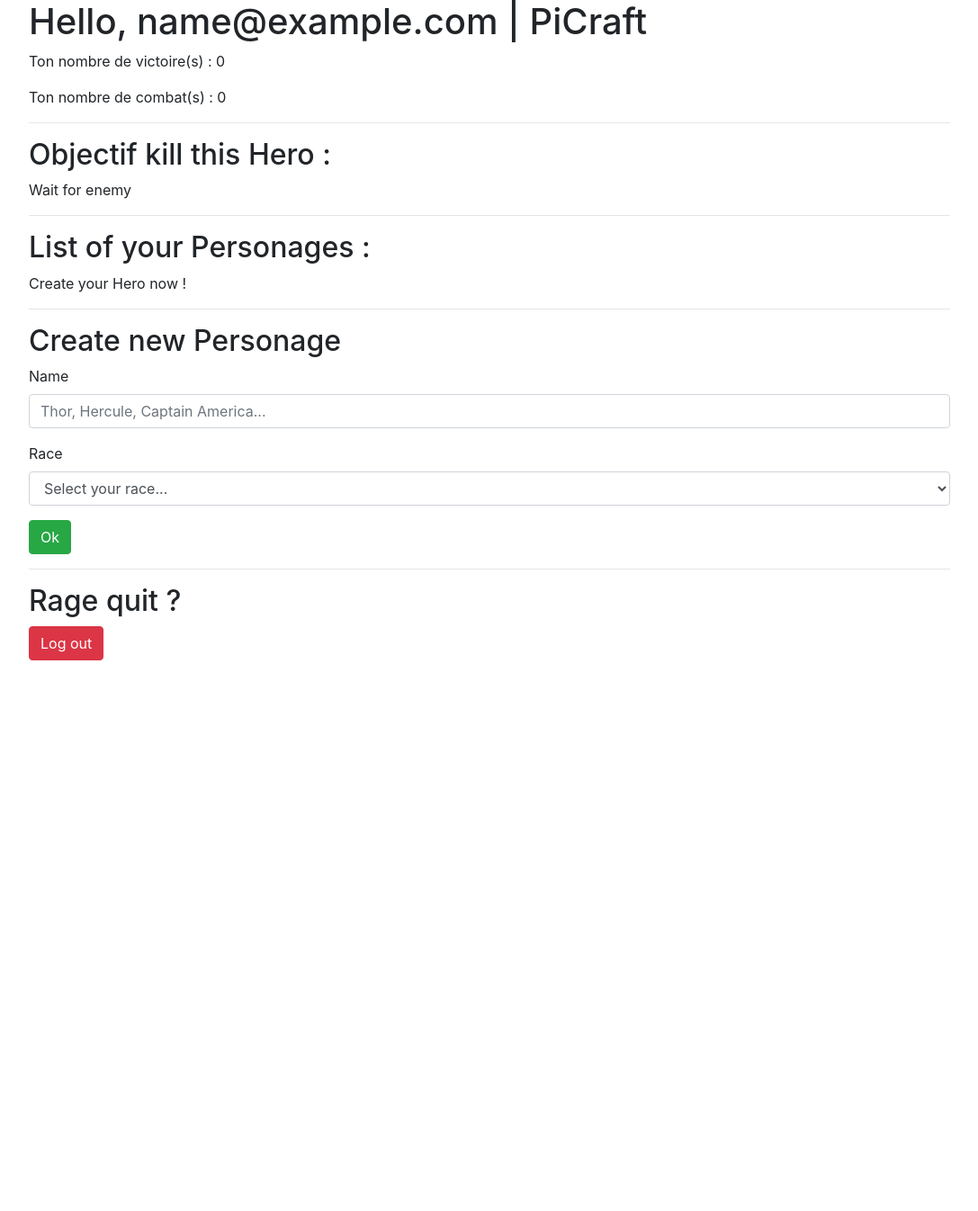
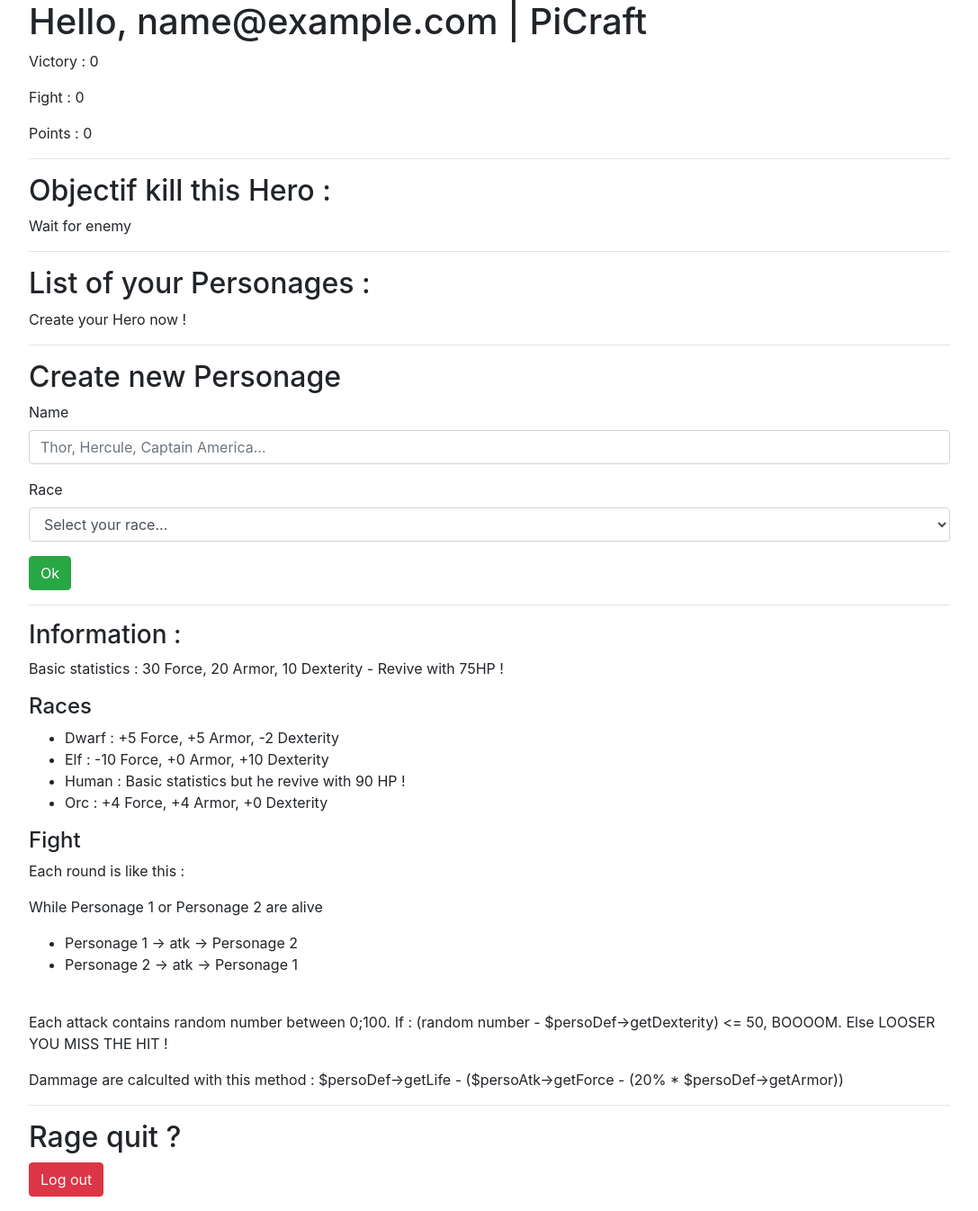
Before and after one commit to MickaelMatuchak/bootcamp_pictime, a PHP site: page /account.php in a window 1280 px wide. Shown: the whole page at 90% size, without its empty margins (96-1183 px from the left). Before the commit the page ends 734 px from the top, so only its background shows below. Run offline with PHP 8.4, Linux system fonts and the light colour scheme; the visitor is signed in with stand-in values (Sample User, id 1); data that the repository does not hold is empty.

Commit message:
Hash mot de passage et mise en place de points par utilisateur

```diff
--- a/class/Personage.php
+++ b/class/Personage.php
@@ -10,6 +10,7 @@ Abstract class Personage
     protected $race;
     protected $user;
     protected $stats;
+    protected $victory = 0;
 
     const RACES = ['Dwarf', 'Elf', 'Orc', 'Human'];
 
@@ -90,6 +91,16 @@ Abstract class Personage
         return false;
     }
 
+    public function getVictory(): int
+    {
+        return $this->victory;
+    }
+
+    public function setVictory(int $victory)
+    {
+        $this->victory = $victory;
+    }
+
     public function attack(Personage $perso, int $jet): bool
     {
         if ($jet - $perso->getStats()['dexterity'] <= 50) {
@@ -115,7 +126,7 @@ Abstract class Personage
             $this->setLife(75);
 
             if ($this->getRace() === 'Human')
-                $this->setLife(100);
+                $this->setLife(90);
         }
     }
 }
--- a/class/User.php
+++ b/class/User.php
@@ -8,6 +8,7 @@ class User
     private $email;
     private $password;
     private $personages;
+    private $points = 0;
     private $fight = 0;
     private $victory = 0;
 
@@ -82,6 +83,16 @@ class User
         $this->victory = $victory;
     }
 
+    public function getPoints(): int
+    {
+        return $this->points;
+    }
+
+    public function setPoints(int $points)
+    {
+        $this->points = $points;
+    }
+
     public function __toString(): string
     {
         return 'Hello, ' . $this->getEmail();
--- a/model/UserModel.php
+++ b/model/UserModel.php
@@ -42,8 +42,16 @@ class UserModel
     // Enregistre un utilisateur en BDD
     public function saveUser(User $user)
     {
-        $req = $this->db->prepare('INSERT INTO user (email, password, fight, victory) VALUES (:email, :password, :fight, :victory)');
-        $req->execute(array('email' => $user->getEmail(), 'password' => $user->getPassword(), 'fight' => $user->getFight(), 'victory' => $user->getVictory()));
+        $req = $this->db->prepare('INSERT INTO user (email, password, fight, victory, points) VALUES (:email, :password, :fight, :victory, :points)');
+        $req->execute(
+            array(
+                'email' => $user->getEmail(),
+                'password' => password_hash('piCraft' . $user->getPassword(), PASSWORD_BCRYPT),
+                'fight' => $user->getFight(),
+                'victory' => $user->getVictory(),
+                'points' => $user->getPoints()
+            )
+        );
 
         $req->closeCursor();
     }
@@ -51,7 +59,7 @@ class UserModel
     // Fournit les données de la BDD à l'objet en fonction de son $name = $value
     public function hydrate(string $name, $value)
     {
-        $req = $this->db->prepare('SELECT id, email, password, fight, victory FROM user WHERE ' . $name . ' = :' . $name);
+        $req = $this->db->prepare('SELECT id, email, password, fight, victory, points FROM user WHERE ' . $name . ' = :' . $name);
         $req->execute(array($name => $value));
 
         $data = $req->fetch();
@@ -62,6 +70,7 @@ class UserModel
             $user->setId($data['id']);
             $user->setFight($data['fight']);
             $user->setVictory($data['victory']);
+            $user->setPoints($data['points']);
 
             // Recherche tous les personnages du joueur
             $personages = new PersonageModel($this->db);
@@ -96,12 +105,13 @@ class UserModel
     // Met à jour l'utilisateur
     public function update(User $user)
     {
-        $req = $this->db->prepare('UPDATE user SET fight = :fight, victory = :victory WHERE email = :email');
+        $req = $this->db->prepare('UPDATE user SET fight = :fight, victory = :victory, points = :points WHERE email = :email');
 
         $req->execute(array(
             'fight' => $user->getFight(),
             'victory' => $user->getVictory(),
-            'email' => $user->getEmail()
+            'email' => $user->getEmail(),
+            'points' => $user->getPoints()
         ));
 
         $req->closeCursor();
--- a/public/account.php
+++ b/public/account.php
@@ -30,8 +30,13 @@ try {
 $enemyName = $persoModel->getRandomEnemy($user->getId());
 
 if ($enemyName !== null) {
+    // Récupère le personnage ennemi
     $persoModel->hydrate($persoModel->getRandomEnemy($user->getId()));
     $enemy = $persoModel->fetch();
+
+    // Récupère l'utilisateur du personnage ennemi
+    $userModel->hydrate('id', $enemy->getUser());
+    $userEnemy = $userModel->fetch();
 }
 ?>
 
@@ -44,15 +49,18 @@ if ($enemyName !== null) {
     </head>
     <body>
         <h1>Hello, <?= htmlentities($user->getEmail()); ?> | PiCraft</h1>
-        <p>Ton nombre de victoire(s) : <?= $user->getVictory(); ?></p>
-        <p>Ton nombre de combat(s) : <?= $user->getFight(); ?></p>
+        <p>Victory : <?= $user->getVictory(); ?></p>
+        <p>Fight : <?= $user->getFight(); ?></p>
         <?php if ($user->getFight() !== 0) : ?>
-            <p>% de victoire : <?= 100 * $user->getVictory() / $user->getFight(); ?></p>
+            <p>Ratio : <?= 100 * $user->getVictory() / $user->getFight(); ?> %</p>
         <?php endif; ?>
+        <p>Points : <?= $user->getPoints(); ?></p>
+
         <hr>
 
         <h2>Objectif kill this Hero :</h2>
         <?php if ($enemyName && isset($enemy)): ?>
+            <p>User : <?= $userEnemy->getEmail() ?></p>
             <p>Hello, my name is <b><?= $enemy->getName(); ?> (<?= $enemy->getLife(); ?> HP)</b>. I'm <b><?= $enemy->getRace() ?></b>.</p>
             <p>
                 Stats :
@@ -86,10 +94,21 @@ if ($enemyName !== null) {
                     <tr>
                         <td><?= $perso->getName(); ?></td>
                         <td><?= $perso->getRace(); ?></td>
-                        <td><?= $perso->getLife(); ?> HP : <?= ($perso->getStatus() === true) ? 'In life' : 'Dead'; ?></td>
+                        <td>
+                            <div class="progress">
+                                <div class="progress-bar" role="progressbar" aria-valuenow="<?= $perso->getLife(); ?>"
+                                     aria-valuemin="0" aria-valuemax="100" style="width:<?= $perso->getLife(); ?>%">
+                                    <span class="sr-only"><?= $perso->getLife(); ?> HP : <?= ($perso->getStatus() === true) ? 'In life' : 'Dead'; ?></span>
+                                </div>
+                            </div>
+                            <?= $perso->getLife(); ?> HP : <?= ($perso->getStatus() === true) ? 'In life' : 'Dead'; ?>
+                        </td>
 
                         <?php foreach ($perso->getStats() as $key => $value): ?>
-                            <td><?= $value; ?></td>
+                            <td>
+                                <?= $value; ?>
+                                <button class="btn btn-light" disabled title="Coast: 300 points">+</button>
+                            </td>
                         <?php endforeach; ?>
 
                         <td>
@@ -140,6 +159,28 @@ if ($enemyName !== null) {
 
         <hr>
 
+        <h3>Information : </h3>
+        <p>Basic statistics : 30 Force, 20 Armor, 10 Dexterity - Revive with 75HP !</p>
+        <h4>Races</h4>
+        <ul>
+            <li>Dwarf : +5 Force, +5 Armor, -2 Dexterity</li>
+            <li>Elf : -10 Force, +0 Armor, +10 Dexterity</li>
+            <li>Human : Basic statistics but he revive with 90 HP !</li>
+            <li>Orc : +4 Force, +4 Armor, +0 Dexterity</li>
+        </ul>
+        <h4>Fight</h4>
+            <p>Each round is like this :</p>
+            <p>While Personage 1 or Personage 2 are alive</p>
+            <ul>
+                <li>Personage 1 -> atk -> Personage 2</li>
+                <li>Personage 2 -> atk -> Personage 1</li>
+            </ul>
+            <br>
+            <p>Each attack contains random number between 0;100. If : (random number - $persoDef->getDexterity) <= 50,
+                BOOOOM. Else LOOSER YOU MISS THE HIT !</p>
+            <p>Dammage are calculted with this method : $persoDef->getLife - ($persoAtk->getForce - (20% * $persoDef->getArmor))</p>
+        <hr>
+
         <h2>Rage quit ?</h2>
         <form action="user/logout.php" method="post">
             <input type="submit" class="btn btn-danger" value="Log out" />
--- a/public/personage/fight.php
+++ b/public/personage/fight.php
@@ -79,9 +79,11 @@ if ($_POST['perso'] && $_POST['enemy']) {
     // On détermine le gagnant
     if ($perso->getLife() > 0) {
         $user->setVictory($user->getVictory() + 1);
+        $user->setPoints($user->getPoints() + 100);
         $winner = $perso;
     } else {
         $userEnemy->setVictory($userEnemy->getVictory() + 1);
+        $userEnemy->setPoints($userEnemy->getPoints() + 100);
         $winner = $enemy;
     }
 
```
Also changed, not shown: bootcamp.sql (+30 -5 lines), public/user/login.php (+11 -4 lines), tests/Personage/PersonageModelTest.php (+1 -4 lines), tests/Personage/PersonageTest.php (+1 -1 lines), tests/Stat/StatModelTest.php (+0 -1 lines), tests/User/UserModelTest.php (+5 -6 lines), tests/fixtures.xml (+2 -2 lines).
